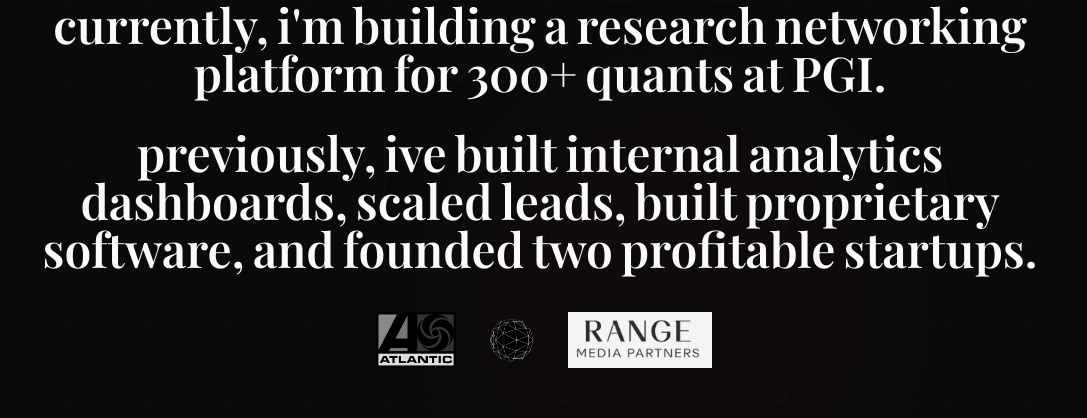
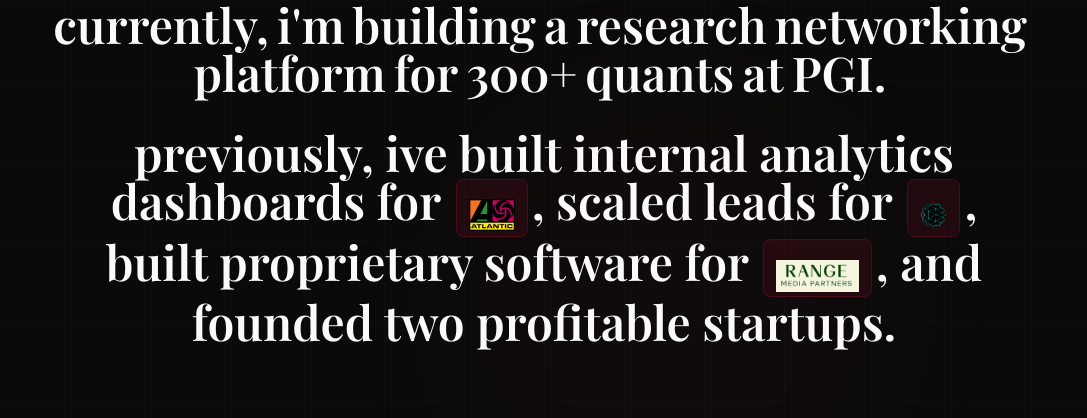
Before and after one commit to anipotts/anipotts, a Next.js app: page / in a window 1280 px wide. Shown: the part 1120-1538 px from the top of the page, without its empty margins (96-1183 px from the left). Built offline with nearby package versions, Linux system fonts and the light colour scheme; no server answers; a web font is replaced by a local one.

Commit message:
feat: display company logos inline with text in pill-style badges

```diff
--- a/src/components/home/AboutSection.tsx
+++ b/src/components/home/AboutSection.tsx
@@ -42,71 +42,72 @@ export default function AboutSection() {
             currently, i&apos;m building a research networking platform for 300+
             quants at PGI.
           </TextReveal>
-          <div className="space-y-6">
-            <TextReveal className="font-serif text-3xl font-semibold leading-tight text-center md:text-4xl lg:text-5xl text-foreground">
-              previously, ive built internal analytics dashboards, scaled leads, built proprietary software, and founded two profitable startups.
-            </TextReveal>
-
-            {/* Company Logos */}
           <motion.div
             initial={{ opacity: 0, y: 20 }}
             whileInView={{ opacity: 1, y: 0 }}
             viewport={{ once: true, margin: "-100px" }}
-              transition={{ delay: 0.3, duration: 0.6 }}
-              className="flex flex-wrap justify-center items-center gap-8 pt-4"
+            transition={{ delay: 0.2, duration: 0.6 }}
+            className="font-serif text-3xl font-semibold leading-relaxed text-center md:text-4xl lg:text-5xl text-foreground max-w-4xl"
           >
+            <p className="inline">previously, ive built internal analytics dashboards for </p>
             <motion.a
               href="https://atlanticrecords.com"
               target="_blank"
               rel="noopener noreferrer"
-                className="transition-all duration-300 hover:brightness-110 grayscale hover:grayscale-0"
-                whileHover={{ scale: 1.1, y: -4 }}
-                whileTap={{ scale: 0.95 }}
+              className="inline-flex items-center mx-1 align-middle transition-all duration-300"
+              whileHover={{ scale: 1.08, y: -2 }}
+              whileTap={{ scale: 0.98 }}
             >
+              <span className="inline-block px-3 py-1 rounded-lg bg-accent/10 hover:bg-accent/20 border border-accent/20 hover:border-accent/40 transition-all">
                 <Image
                   src="/assets/logos/atlantic_records.png"
                   alt="Atlantic Records"
-                  width={140}
-                  height={48}
-                  className="object-contain w-auto h-10 md:h-12 lg:h-14"
+                  width={100}
+                  height={32}
+                  className="object-contain w-auto h-6 md:h-7 lg:h-8 inline-block"
                 />
+              </span>
             </motion.a>
-
+            <p className="inline">, scaled leads for </p>
             <motion.a
               href="https://dadadigital.com"
               target="_blank"
               rel="noopener noreferrer"
-                className="transition-all duration-300 hover:brightness-110 grayscale hover:grayscale-0"
-                whileHover={{ scale: 1.1, y: -4 }}
-                whileTap={{ scale: 0.95 }}
+              className="inline-flex items-center mx-1 align-middle transition-all duration-300"
+              whileHover={{ scale: 1.08, y: -2 }}
+              whileTap={{ scale: 0.98 }}
             >
+              <span className="inline-block px-3 py-1 rounded-lg bg-accent/10 hover:bg-accent/20 border border-accent/20 hover:border-accent/40 transition-all">
                 <Image
                   src="/assets/logos/dadadigital.png"
                   alt="DADA Digital"
-                  width={140}
-                  height={48}
-                  className="object-contain w-auto h-10 md:h-12 lg:h-14"
+                  width={100}
+                  height={32}
+                  className="object-contain w-auto h-6 md:h-7 lg:h-8 inline-block"
                 />
+              </span>
             </motion.a>
-
+            <p className="inline">, built proprietary software for </p>
             <motion.a
               href="https://rangemediapartners.com"
               target="_blank"
               rel="noopener noreferrer"
-                className="transition-all duration-300 hover:brightness-110 grayscale hover:grayscale-0"
-                whileHover={{ scale: 1.1, y: -4 }}
-                whileTap={{ scale: 0.95 }}
+              className="inline-flex items-center mx-1 align-middle transition-all duration-300"
+              whileHover={{ scale: 1.08, y: -2 }}
+              whileTap={{ scale: 0.98 }}
             >
+              <span className="inline-block px-3 py-1 rounded-lg bg-accent/10 hover:bg-accent/20 border border-accent/20 hover:border-accent/40 transition-all">
                 <Image
                   src="/assets/logos/range.jpeg"
                   alt="Range Media Partners"
-                  width={140}
-                  height={48}
-                  className="object-contain w-auto h-10 md:h-12 lg:h-14"
+                  width={100}
+                  height={32}
+                  className="object-contain w-auto h-6 md:h-7 lg:h-8 inline-block"
                 />
+              </span>
             </motion.a>
+            <p className="inline">, and founded two profitable startups.</p>
           </motion.div>
-          </div>
         </div>
 
         <motion.div
```
Lines whose indentation alone changed are shown as unchanged.
